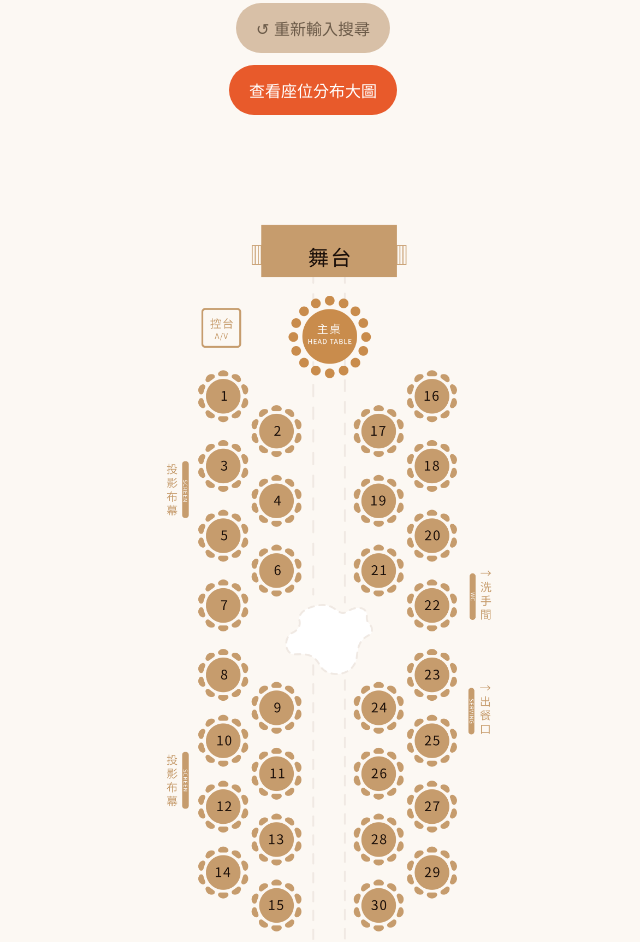
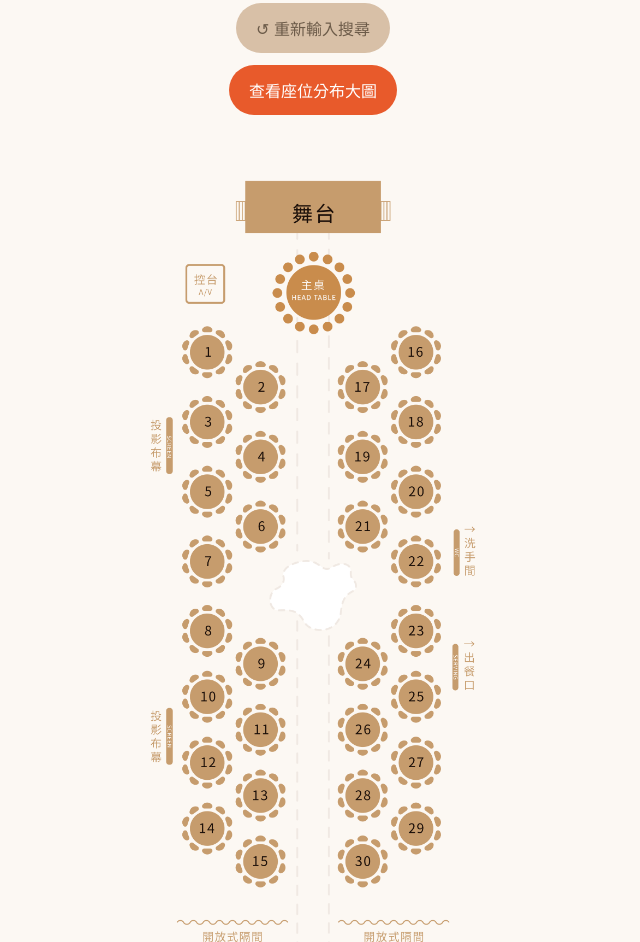
Before and after one commit to wumrongoing-creator/wedding-seats, a plain HTML site: page index.html in a window 1280 px wide. Shown: the part 951-1893 px from the top of the page, without its empty margins (327-967 px from the left). Drawn offline with Linux system fonts and the light colour scheme.

Commit message:
Refactor index.html for improved structure and styles

```diff
--- a/index.html
+++ b/index.html
@@ -413,9 +413,7 @@ function resetSearch() {
 }
 </script>
 
-　　<div style="margin-top:60px;">
-　　<img src="images/table-map.png" class="zoomable" style="width:100%; max-width:600px;">
-    </div>
+<img src="images/table-map.png" alt="桌位圖" style="width:100%; max-width:600px; display:block; margin:40px auto;">
 
 </body>
 </html>
```
